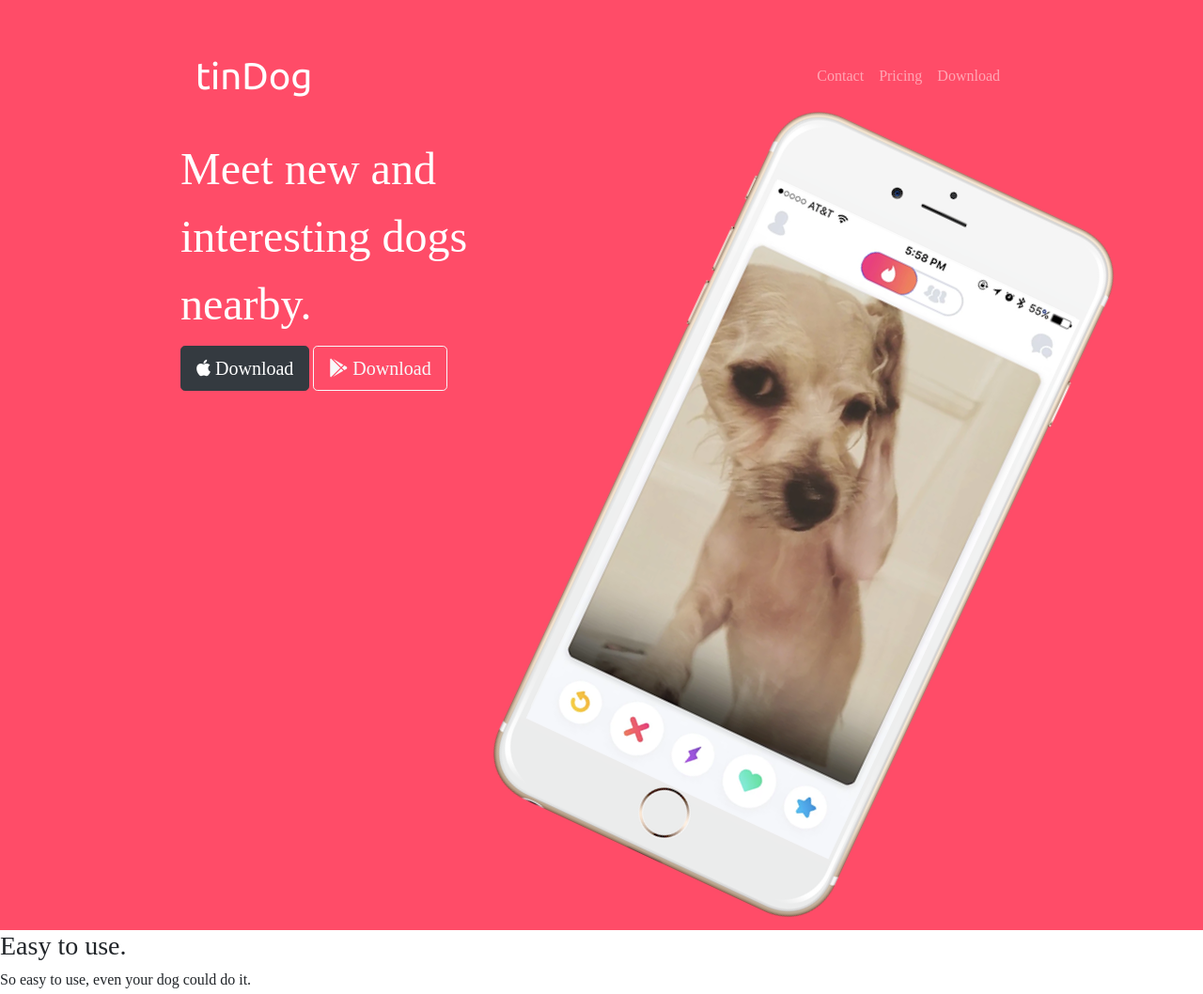
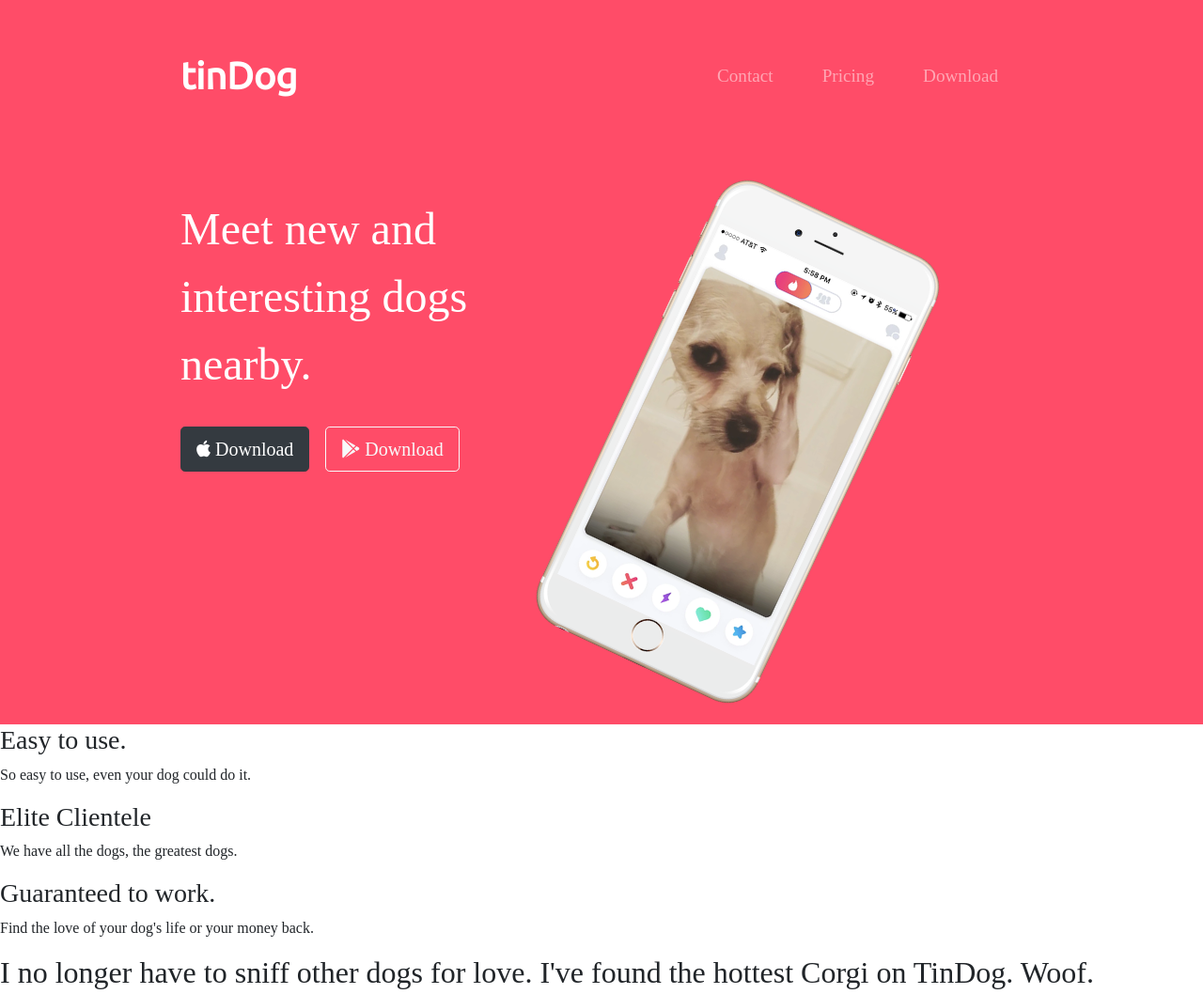
Before and after one commit to michaelouru-sw/TinDog, a plain HTML site: page index.html in a window 1280 px wide. Shown: the top 1058 px of the page at 94% size. Drawn offline with nearby package versions, Linux system fonts and the light colour scheme.

Commit message:
Completed title styling

```diff
--- a/css/styles.css
+++ b/css/styles.css
@@ -16,17 +16,40 @@
     color: white;
 }
 
-.col-lg-6 > img, .col-md-12 > img, .col-sm-12 > img {
-    transform: rotate(25deg);
-}
-
 .title {
     padding-top: 20px;
 }
 
 /* Navigation Bar */
 
+.navbar {
+    padding-bottom: 4.5rem;
+    padding-left: 0%;
+    padding-right: 0%;
+}
+
 .navbar-brand {
     font-family: "Ubuntu";
     font-size: 2.5rem;
+    font-weight: bold;
 }
+
+.nav-item {
+    padding: 0 18px;
+}
+
+.nav-link {
+    font-size: 1.2rem;
+    font-family: "Monsterrat-light";
+}
+
+/* Buttons */
+.download-btn {
+    margin: 5% 3% 5% 0;
+}
+
+/* Title Image */
+.title-img {
+    width: 60%;
+    transform: rotate(25deg);
+}
--- a/index.html
+++ b/index.html
@@ -59,11 +59,11 @@
       <div class="row title">
         <div class="col-lg-6 col-md-12 col-sm-12">
           <h1>Meet new and interesting dogs nearby.</h1>
-          <button type="button" class="btn btn-dark btn-lg"><i class="fa-brands fa-apple"></i> Download</button>
-          <button type="button" class="btn btn-outline-light btn-lg"><i class="fa-brands fa-google-play"></i> Download</button>
+          <button type="button" class="btn btn-dark btn-lg download-btn"><i class="fa-brands fa-apple"></i> Download</button>
+          <button type="button" class="btn btn-outline-light btn-lg download-btn"><i class="fa-brands fa-google-play"></i> Download</button>
         </div>
         <div class="col-lg-6 col-md-12 col-sm-12">
-          <img src="images/iphone6.png" alt="iphone-mockup">
+          <img class="title-img" src="images/iphone6.png" alt="iphone-mockup">
         </div>
       </div>
 
```
